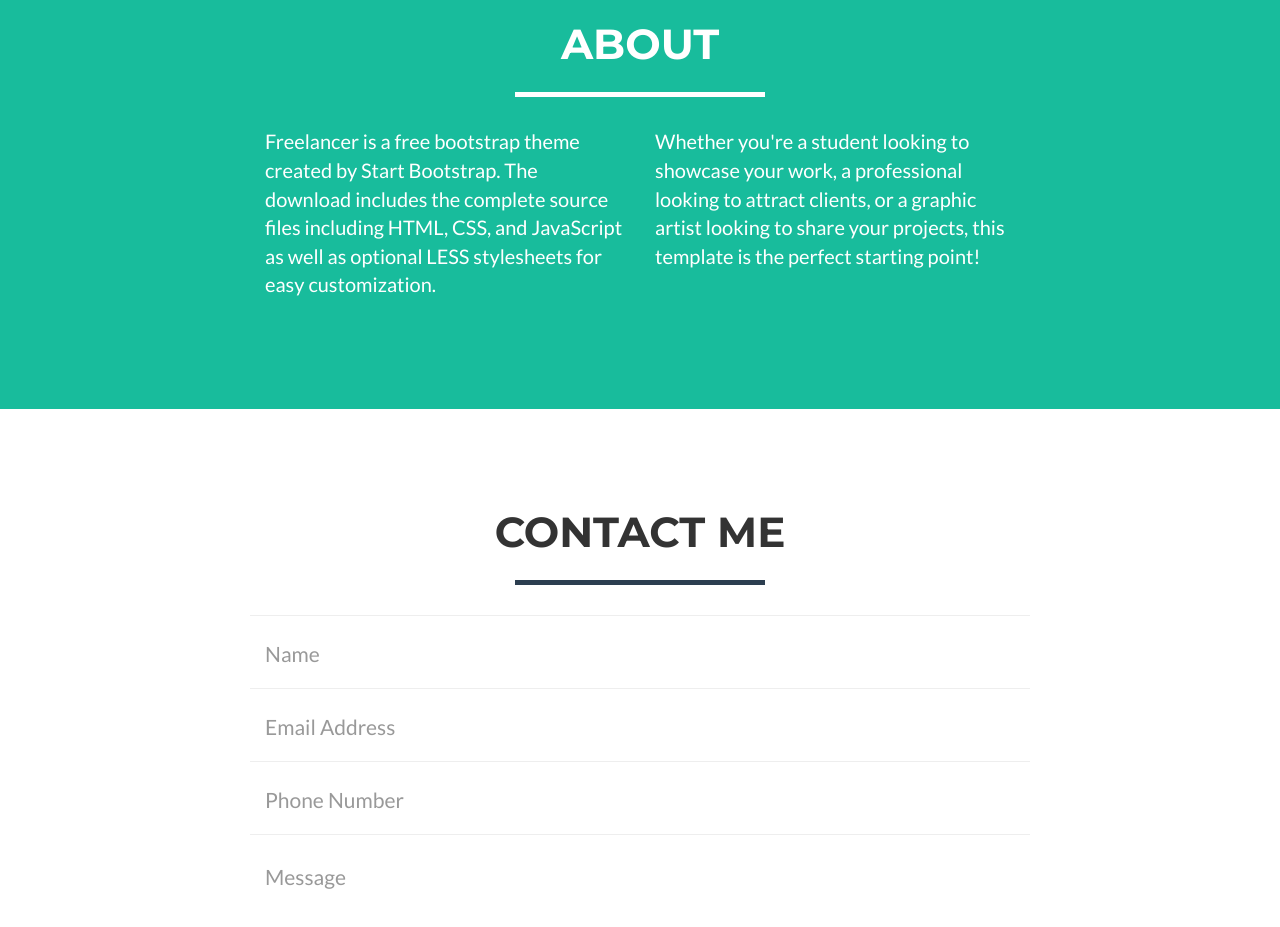
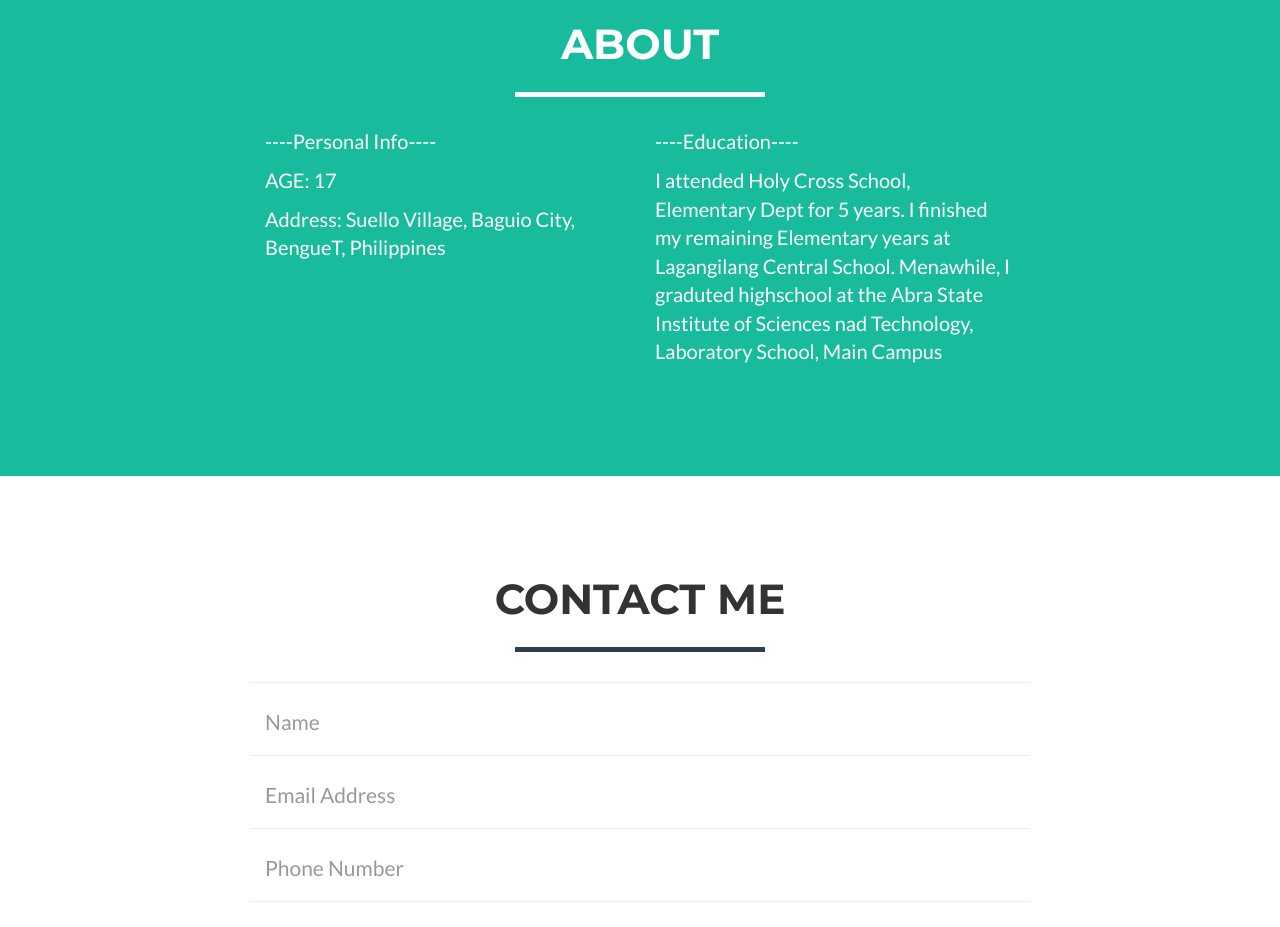
Before and after one commit to kevintawagen/github.io, a website: page index.html in a window 1280 px wide. Shown: the part 2020-2947 px from the top of the page. Drawn offline with nearby package versions, Linux system fonts and the light colour scheme.

Commit message:
Update index.html

```diff
--- a/index.html
+++ b/index.html
@@ -167,10 +167,15 @@
             </div>
             <div class="row">
                 <div class="col-lg-4 col-lg-offset-2">
-                    <p>Freelancer is a free bootstrap theme created by Start Bootstrap. The download includes the complete source files including HTML, CSS, and JavaScript as well as optional LESS stylesheets for easy customization.</p>
+                    <p>----Personal Info---- </p>
+                    <p>AGE: 17</p>
+                    <p>Address: Suello Village, Baguio City, BengueT, Philippines</p>
+
+
                 </div>
                 <div class="col-lg-4">
-                    <p>Whether you're a student looking to showcase your work, a professional looking to attract clients, or a graphic artist looking to share your projects, this template is the perfect starting point!</p>
+                    <p>----Education----</p>
+                    <p>I attended Holy Cross School, Elementary Dept for 5 years. I finished my remaining Elementary years at Lagangilang Central School. Menawhile, I graduted highschool at the Abra State Institute of Sciences nad Technology, Laboratory School, Main Campus</p>
                 </div>
             </div>
         </div>
```
